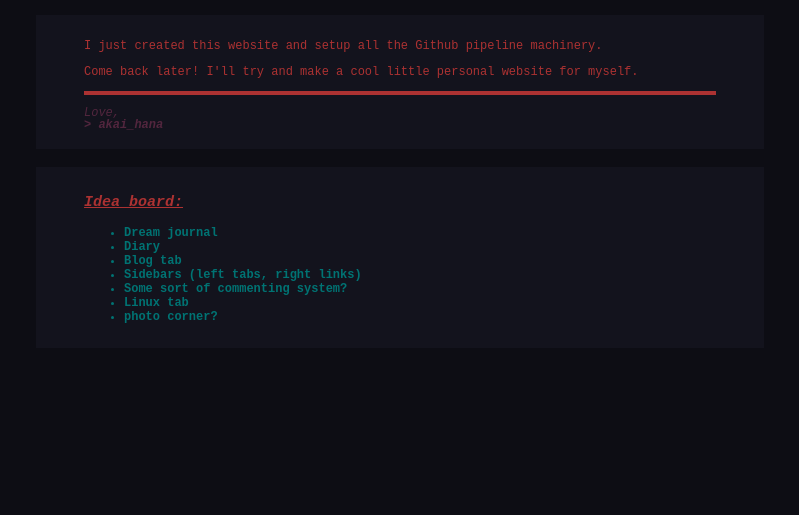
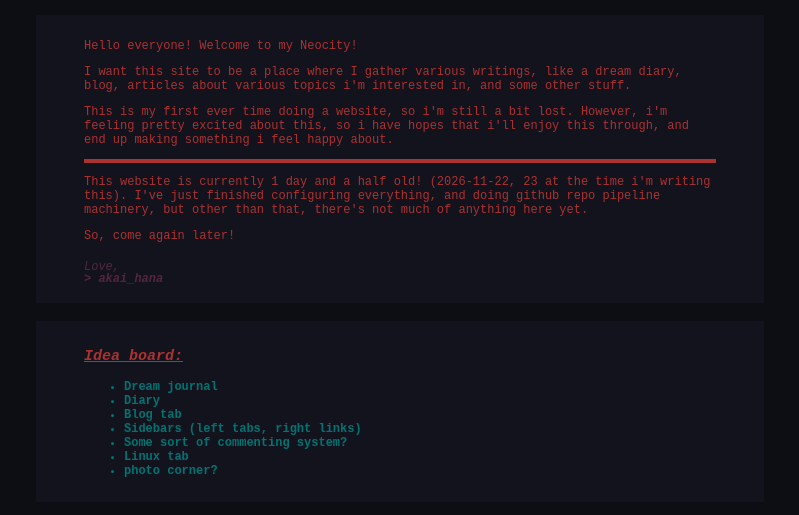
Before and after one commit to akai-hana/akai-hana.neocities.org, a plain HTML site: page public/index.html in a window 1280 px wide. Shown: the part 131-646 px from the top of the page, without its empty margins (240-1039 px from the left). Drawn offline with Linux system fonts and the light colour scheme.

Commit message:
Configure dev environment; improve page text

```diff
--- a/public/index.html
+++ b/public/index.html
@@ -23,11 +23,17 @@
 
     <!-- BODY -->
     <div class="box">
-      <p>I just created this website and setup all the Github pipeline machinery.</p>
+      <p>Hello everyone! Welcome to my Neocity!</p>
 
-      <p>Come back later! I'll try and make a cool little personal website for myself.</p>
+      <p>I want this site to be a place where I gather various writings, like a dream diary, blog, articles about various topics i'm interested in, and some other stuff.</p>
+
+      <p>This is my first ever time doing a website, so i'm still a bit lost. However, i'm feeling pretty excited about this, so i have hopes that i'll enjoy this through, and end up making something i feel happy about.</p>
 
       <hr>
+
+      <p>This website is currently 1 day and a half old! (2026-11-22, 23 at the time i'm writing this). I've just finished configuring everything, and doing github repo pipeline machinery, but other than that, there's not much of anything here yet.</p>
+
+      <p>So, come again later!</p>
 
       <div style="color: var(--sec); line-height: 0;">
         <br>
```
Also changed, not shown: 2 other files.
